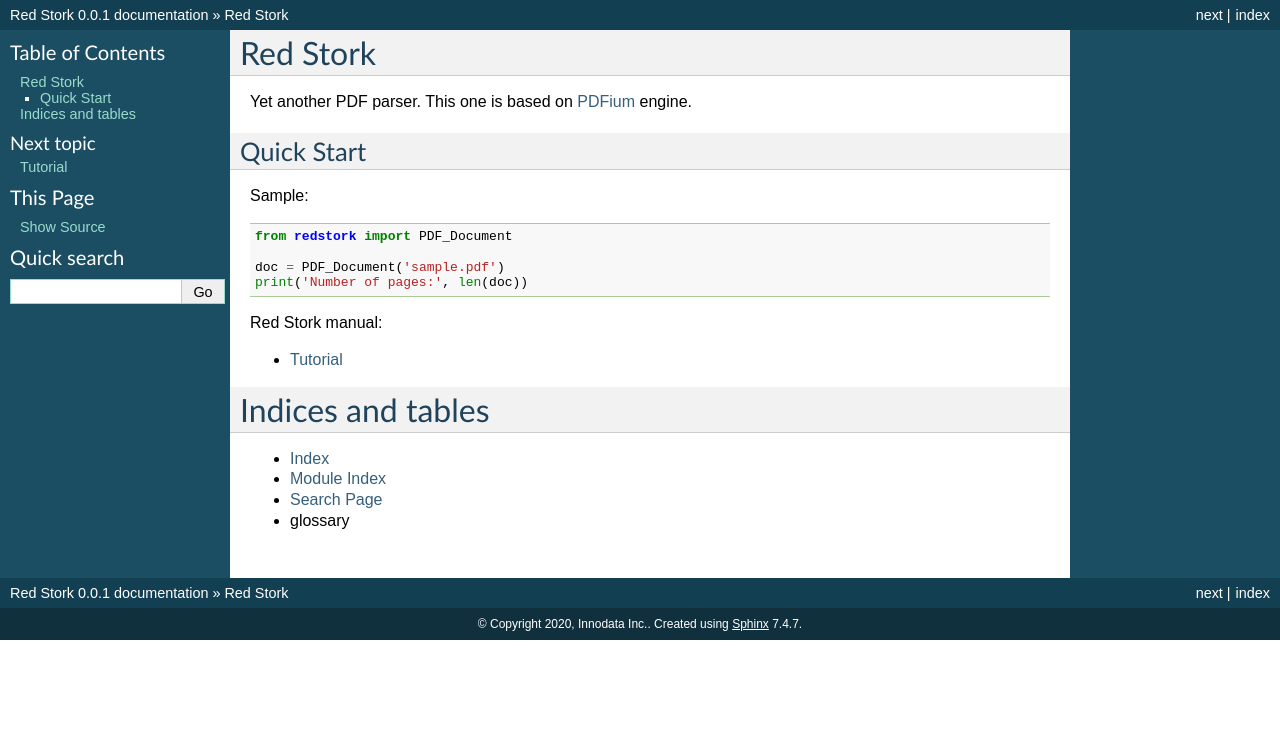
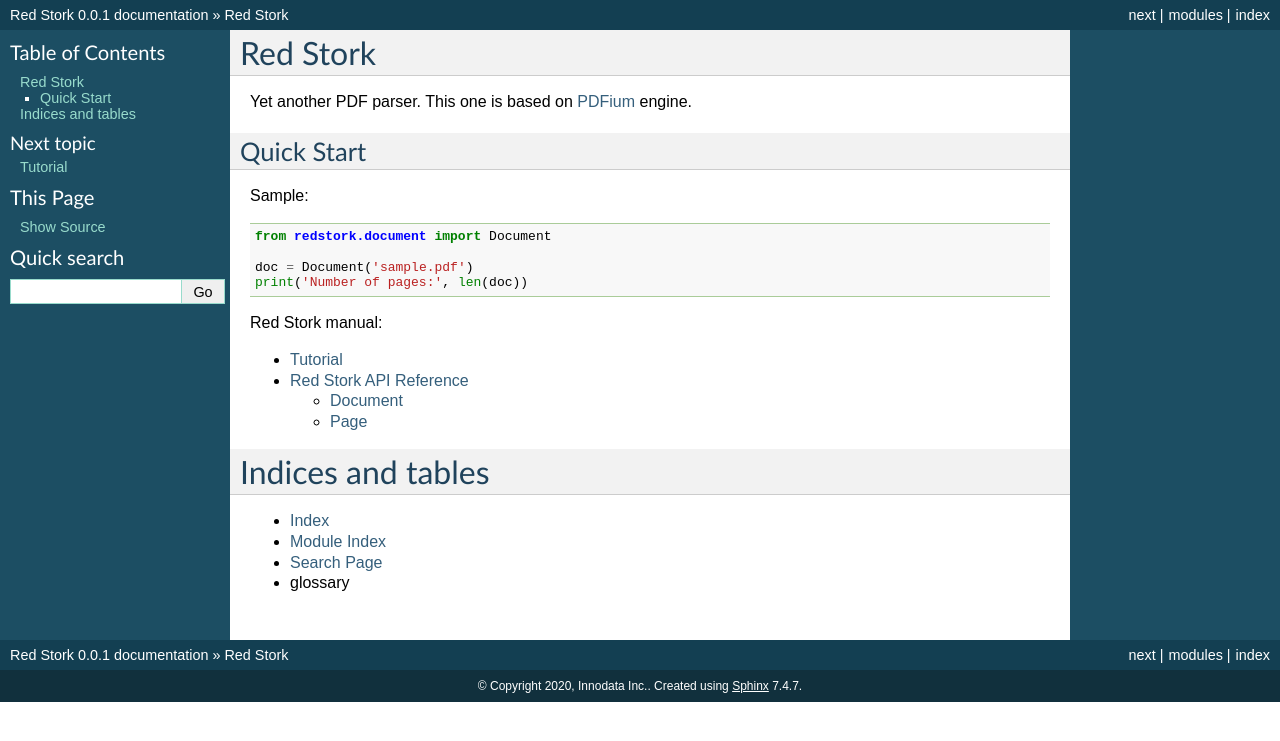
Before and after one commit to innodatalabs/redstork, a Sphinx documentation site: the page built from docs/source/index.rst, in a window 1280 px wide. Shown: the top 741 px of the page. Built offline with Sphinx 7.4.7, drawn with Linux system fonts in a browser that asks for light colours; the version number is read from the project's files by our own code.

Commit message:
struggling with rst syntax

```diff
--- a/docs/source/index.rst
+++ b/docs/source/index.rst
@@ -11,9 +11,9 @@
 
 Sample::
 
-    from redstork import PDF_Document
+    from redstork.document import Document
 
-    doc = PDF_Document('sample.pdf')
+    doc = Document('sample.pdf')
     print('Number of pages:', len(doc))
 
 
@@ -22,6 +22,7 @@
     :caption: Red Stork manual:
 
     tutorial.rst
+    reference.rst
 
 
 Indices and tables
--- /dev/null
+++ b/docs/source/reference.rst
@@ -0,0 +1,14 @@
+Red Stork API Reference
+=======================
+
+Document
+^^^^^^^^
+.. module:: redstork.document
+
+.. autoclass:: Document
+
+Page
+^^^^
+.. module:: redstork.page
+
+.. autoclass:: Page
```
